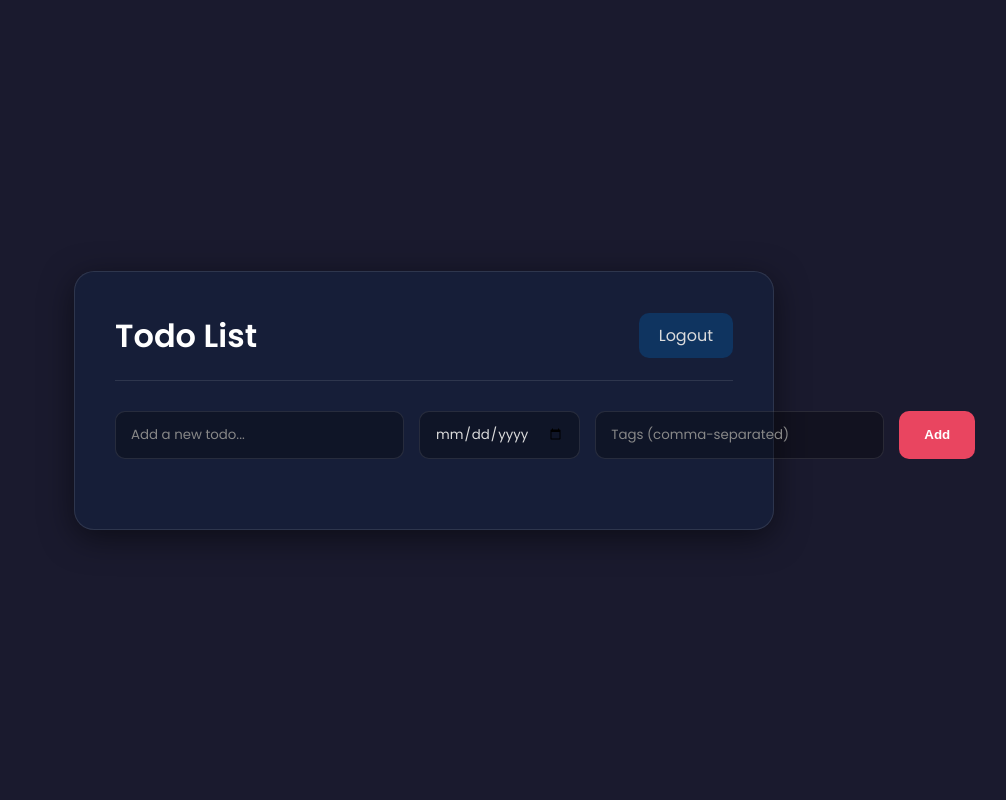
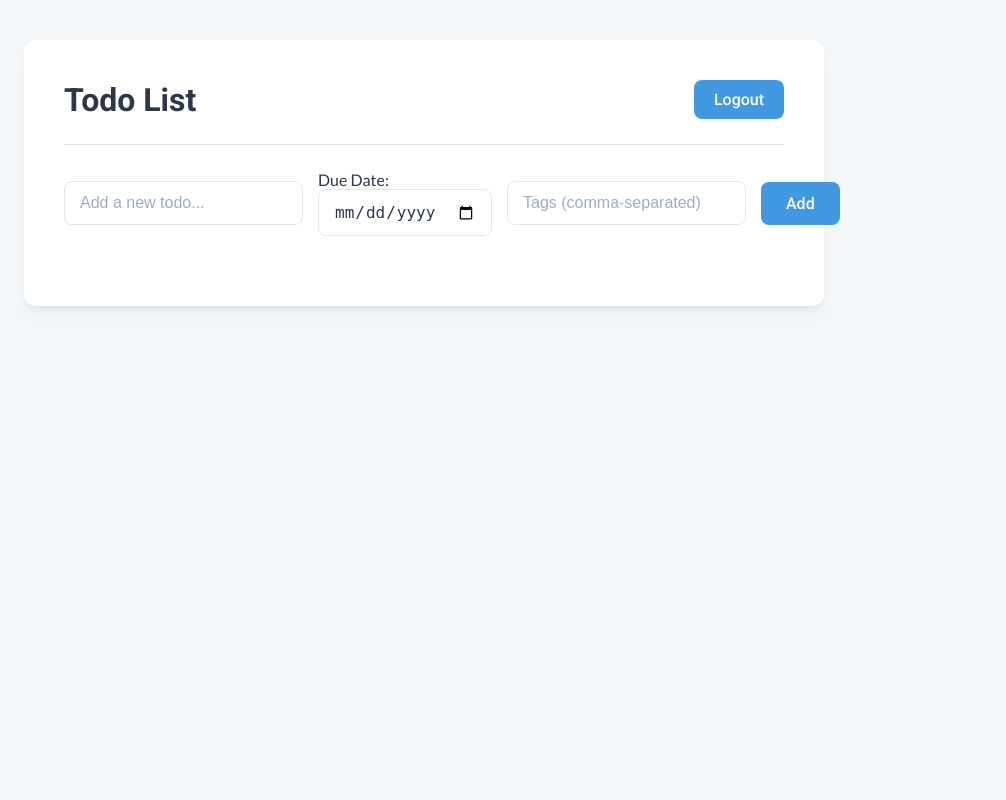
Before and after one commit to void-cc/todolistapp, a Flask app: page / in a window 1280 px wide. Shown: the whole page, without its empty margins (216-1222 px from the left). Run offline with Flask 3, Linux system fonts and the light colour scheme; the visitor is signed in with stand-in values (Sample User, id 1); data that the repository does not hold is empty.

Commit message:
feat: Final UI/UX overhaul with a professional light theme
This commit completely redesigns the application's user interface based on user feedback, replacing the previous dark, stylized theme with a bright, clean, and professional design.

Key changes include:
- A new light color palette with a single accent color for a calm and focused user experience.
- A card-based layout for to-do items to improve visual hierarchy and organization.
- Optimized typography for excellent readability.
- Refined HTML structure for better semantic clarity and accessibility.
- Removal of distracting visual effects in favor of subtle, usability-focused transitions.

```diff
--- a/static/style.css
+++ b/static/style.css
@@ -1,15 +1,18 @@
-@import url('https://fonts.googleapis.com/css2?family=Poppins:wght@300;400;600&display=swap');
+@import url('https://fonts.googleapis.com/css2?family=Roboto:wght@400;500;700&family=Lato:wght@400;700&display=swap');
 
 :root {
-    --background-color: #1a1a2e;
-    --primary-color: #16213e;
-    --secondary-color: #0f3460;
-    --accent-color: #e94560;
-    --font-color: #dcdcdc;
-    --border-color: rgba(255, 255, 255, 0.1);
-    --shadow-color: rgba(0, 0, 0, 0.5);
-    --tag-bg: #3a3a5e;
-    --overdue-color: #ff6b6b;
+    --background-color: #f4f7fa;
+    --container-bg: #ffffff;
+    --primary-text-color: #2d3748;
+    --secondary-text-color: #718096;
+    --accent-color: #4299e1;
+    --accent-color-hover: #2b6cb0;
+    --border-color: #e2e8f0;
+    --shadow-color: rgba(0, 0, 0, 0.05);
+    --tag-bg: #edf2f7;
+    --tag-text: #4a5568;
+    --overdue-color: #e53e3e;
+    --completed-color: #a0aec0;
 }
 
 * {
@@ -19,179 +22,233 @@
 }
 
 body {
-    font-family: 'Poppins', sans-serif;
+    font-family: 'Lato', sans-serif;
     background-color: var(--background-color);
-    color: var(--font-color);
+    color: var(--primary-text-color);
     display: flex;
     justify-content: center;
-    align-items: center;
+    align-items: flex-start;
     min-height: 100vh;
-    padding: 20px;
+    padding: 40px 20px;
 }
 
 .container {
     width: 100%;
-    max-width: 700px;
-    background: rgba(22, 33, 62, 0.7);
-    backdrop-filter: blur(10px);
-    border: 1px solid var(--border-color);
+    max-width: 800px;
+    background: var(--container-bg);
     padding: 40px;
-    border-radius: 20px;
-    box-shadow: 0 8px 32px 0 var(--shadow-color);
+    border-radius: 12px;
+    box-shadow: 0 10px 15px -3px var(--shadow-color), 0 4px 6px -2px var(--shadow-color);
 }
 
 header {
     display: flex;
     justify-content: space-between;
     align-items: center;
-    margin-bottom: 30px;
+    margin-bottom: 25px;
     border-bottom: 1px solid var(--border-color);
-    padding-bottom: 20px;
+    padding-bottom: 25px;
 }
 
 header h1 {
-    font-weight: 600;
-    color: white;
+    font-family: 'Roboto', sans-serif;
+    font-size: 2rem;
+    font-weight: 700;
 }
 
 .logout-btn {
-    background: var(--secondary-color);
-    color: var(--font-color);
+    font-family: 'Roboto', sans-serif;
+    font-weight: 500;
+    background: var(--accent-color);
+    color: white;
     text-decoration: none;
     padding: 10px 20px;
-    border-radius: 10px;
-    transition: background-color 0.3s ease, transform 0.2s ease;
+    border-radius: 8px;
+    transition: background-color 0.2s ease;
 }
 
 .logout-btn:hover {
-    background-color: var(--accent-color);
-    transform: translateY(-2px);
+    background-color: var(--accent-color-hover);
 }
 
 .add-todo-form {
     display: grid;
-    grid-template-columns: 1fr auto auto auto;
+    grid-template-columns: 2fr 1fr 1fr auto;
     gap: 15px;
     margin-bottom: 30px;
+    align-items: center;
 }
 
 .add-todo-form input {
-    background: rgba(0,0,0,0.3);
+    background-color: #fff;
     border: 1px solid var(--border-color);
-    color: var(--font-color);
+    color: var(--primary-text-color);
     padding: 12px 15px;
-    border-radius: 10px;
-    font-family: 'Poppins', sans-serif;
-    transition: border-color 0.3s ease, box-shadow 0.3s ease;
+    border-radius: 8px;
+    font-size: 1rem;
+    transition: border-color 0.2s ease, box-shadow 0.2s ease;
 }
 
 .add-todo-form input::placeholder {
-    color: #888;
+    color: #a0aec0;
 }
 
 .add-todo-form input:focus {
     outline: none;
     border-color: var(--accent-color);
-    box-shadow: 0 0 10px rgba(233, 69, 96, 0.5);
+    box-shadow: 0 0 0 3px rgba(66, 153, 225, 0.5);
 }
 
 #add-btn {
+    font-family: 'Roboto', sans-serif;
     background: var(--accent-color);
     color: white;
     border: none;
-    border-radius: 10px;
+    border-radius: 8px;
     padding: 12px 25px;
     cursor: pointer;
-    font-weight: 600;
-    transition: background-color 0.3s ease, transform 0.2s ease;
+    font-size: 1rem;
+    font-weight: 500;
+    transition: background-color 0.2s ease;
 }
 
 #add-btn:hover {
-    background: #c33850;
-    transform: translateY(-2px);
+    background: var(--accent-color-hover);
 }
 
 #todo-list {
     list-style: none;
+    margin-top: 20px;
 }
 
 .todo-item {
-    display: flex;
+    display: grid;
+    grid-template-columns: auto 1fr auto auto;
     align-items: center;
-    justify-content: space-between;
-    background: var(--secondary-color);
-    padding: 15px 20px;
+    gap: 20px;
+    background: var(--container-bg);
+    padding: 20px;
     margin-bottom: 15px;
-    border-radius: 12px;
-    border-left: 5px solid transparent;
-    transition: all 0.3s ease;
+    border-radius: 10px;
+    border: 1px solid var(--border-color);
+    box-shadow: 0 4px 6px -1px var(--shadow-color);
+    transition: box-shadow 0.2s ease, transform 0.2s ease;
 }
 
 .todo-item:hover {
-    transform: translateX(5px);
-    background: #1a2c4e;
+    transform: translateY(-2px);
+    box-shadow: 0 10px 15px -3px var(--shadow-color), 0 4px 6px -2px var(--shadow-color);
 }
 
 .todo-item.overdue {
-    border-left-color: var(--overdue-color);
+    border-left: 4px solid var(--overdue-color);
 }
 
 .todo-item.completed {
-    opacity: 0.5;
+    opacity: 0.6;
 }
 
 .todo-item.completed .text {
     text-decoration: line-through;
+    color: var(--completed-color);
 }
 
 .todo-content {
     display: flex;
     align-items: center;
-    flex-grow: 1;
+    grid-column: 2;
 }
 
 .todo-content input[type="checkbox"] {
-    margin-right: 15px;
+    grid-column: 1;
     width: 20px;
     height: 20px;
     cursor: pointer;
+    accent-color: var(--accent-color);
+}
+
+.todo-item .text {
+    margin-left: 15px;
+    font-size: 1.1rem;
 }
 
 .todo-meta {
+    grid-column: 3;
     display: flex;
-    align-items: center;
-    gap: 15px;
-    margin: 0 20px;
+    flex-direction: column;
+    align-items: flex-end;
+    gap: 8px;
+    text-align: right;
 }
 
 .due-date {
     font-size: 0.9em;
-    color: #aaa;
+    font-weight: 500;
+    color: var(--secondary-text-color);
+}
+
+.todo-item.overdue .due-date {
+    color: var(--overdue-color);
+    font-weight: 700;
 }
 
 .tags-container {
     display: flex;
     gap: 8px;
+    flex-wrap: wrap;
+    justify-content: flex-end;
 }
 
 .tag {
     background-color: var(--tag-bg);
-    color: var(--font-color);
-    padding: 4px 10px;
+    color: var(--tag-text);
+    padding: 5px 12px;
     border-radius: 15px;
-    font-size: 0.8em;
+    font-size: 0.8rem;
+    font-weight: 500;
 }
 
 .delete-btn {
+    grid-column: 4;
     background: transparent;
-    color: var(--font-color);
+    color: var(--secondary-text-color);
     border: none;
-    font-size: 1.2em;
+    font-size: 1.4em;
     cursor: pointer;
-    transition: color 0.3s ease, transform 0.2s ease;
+    padding: 5px;
+    transition: color 0.2s ease;
 }
 
 .delete-btn:hover {
     color: var(--overdue-color);
-    transform: scale(1.1);
 }
+
+/* Align checkbox with the start of the item */
+.todo-item .todo-content input[type="checkbox"] {
+    grid-column: 1;
+    margin-right: 15px; /* Adjust spacing */
+}
+
+.todo-item .text {
+    margin-left: 0; /* Remove extra margin */
+}
+
+.todo-item {
+    display: flex; /* Override grid for better alignment */
+    align-items: center;
+    justify-content: space-between;
+}
+
+.todo-content {
+    flex-grow: 1;
+}
+
+.todo-meta {
+    flex-shrink: 0;
+    margin-left: 20px;
+}
+
+.delete-btn {
+    flex-shrink: 0;
+    margin-left: 20px;
+}
--- a/templates/index.html
+++ b/templates/index.html
@@ -14,7 +14,10 @@
         </header>
         <div class="add-todo-form">
             <input type="text" id="todo-input" placeholder="Add a new todo...">
-            <input type="date" id="todo-date">
+            <div class="date-input-wrapper">
+                <label for="todo-date">Due Date:</label>
+                <input type="date" id="todo-date">
+            </div>
             <input type="text" id="todo-tags" placeholder="Tags (comma-separated)">
             <button id="add-btn">Add</button>
         </div>
```
